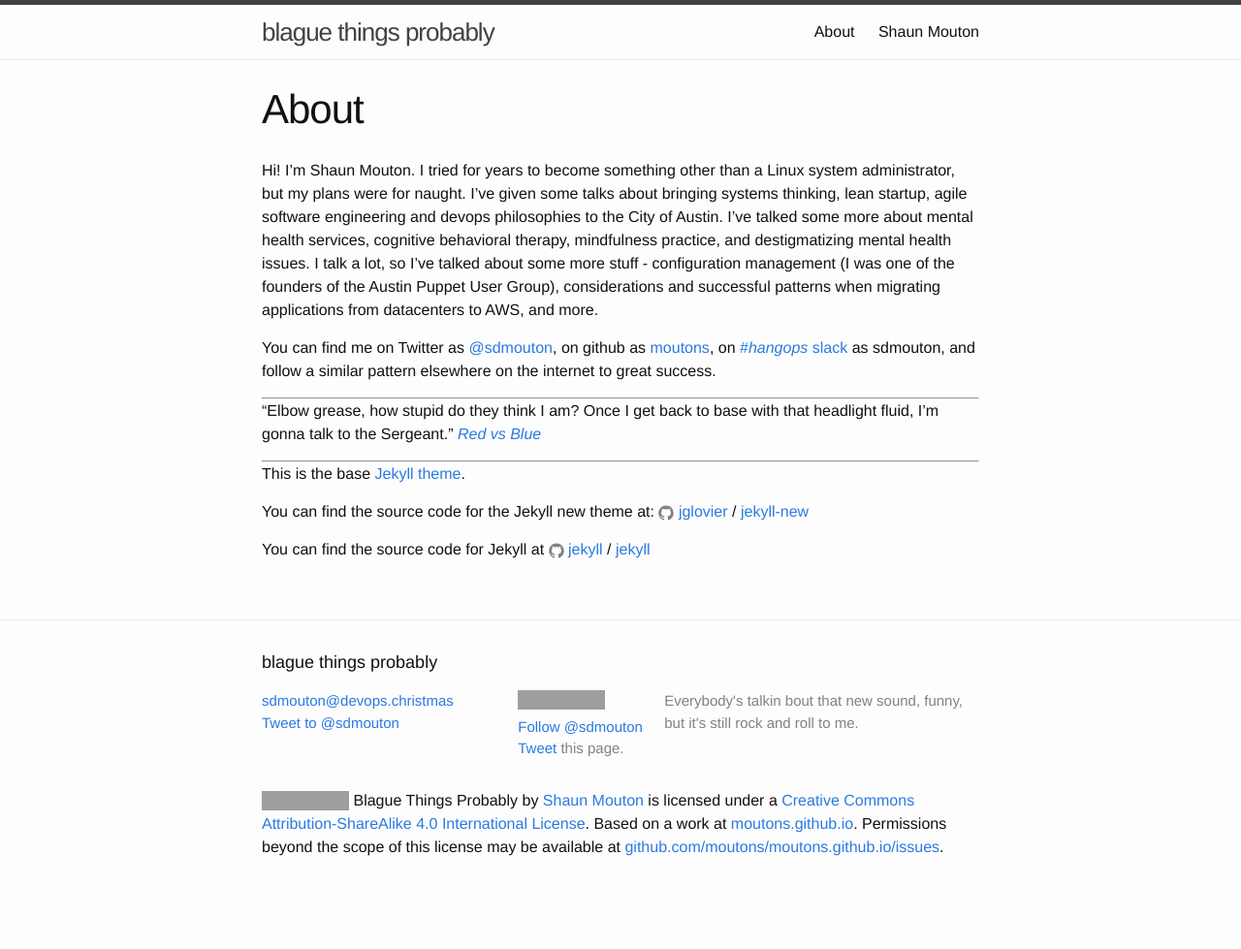
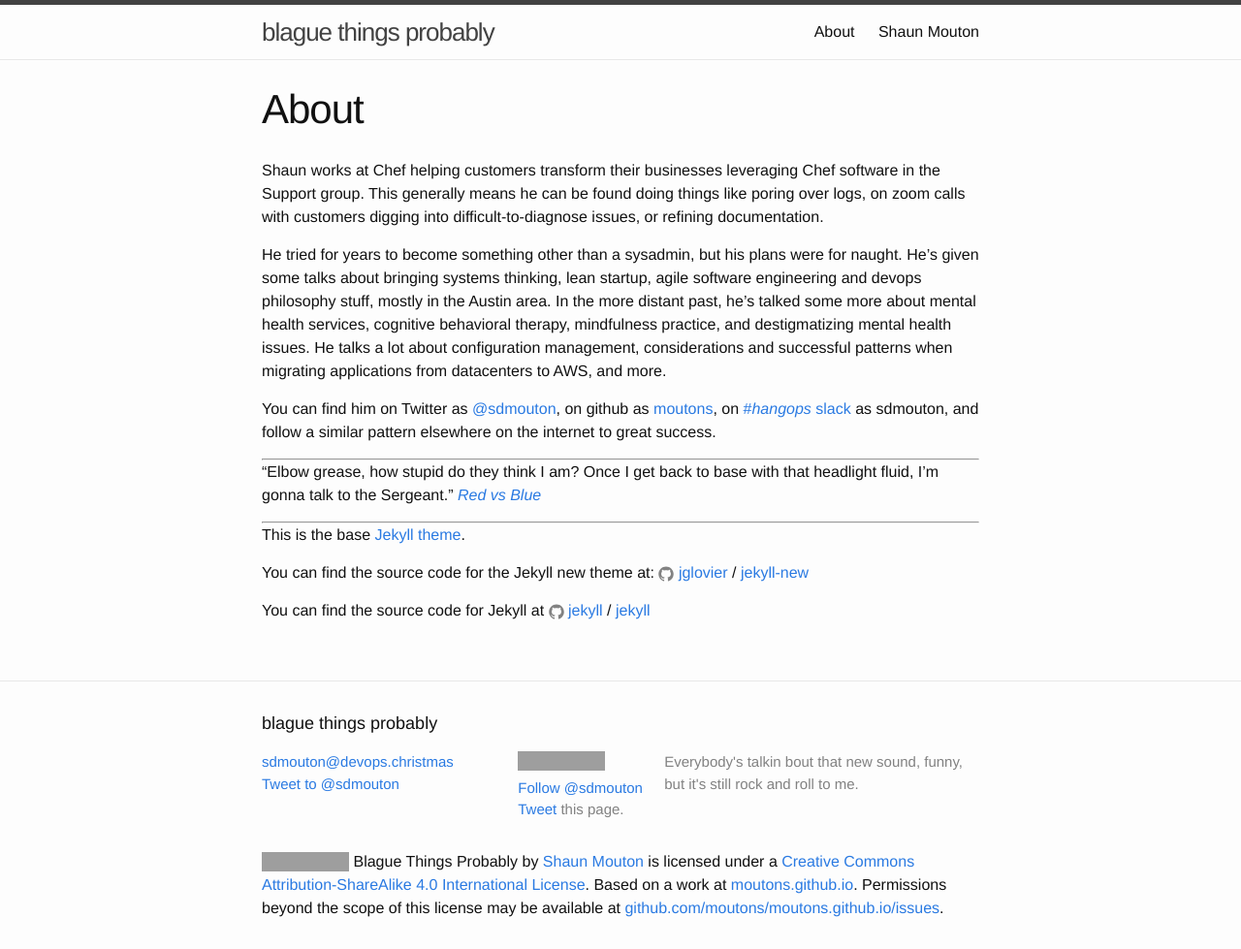
Before and after one commit to moutons/moutons.github.io, a Jekyll site: the page built from about.md, in a window 1280 px wide. Shown: the whole page at 97% size. Built offline with Jekyll 4.4.1, drawn with Linux system fonts in a browser that asks for light colours; comment, search, counter and statistics services are not loaded; before the commit the page ends 916 px from its top, so only the background shows below that; grey boxes are pictures that could not be loaded.

Commit message:
mmmm updates

```diff
--- a/about.md
+++ b/about.md
@@ -4,9 +4,11 @@
 permalink: /about/
 ---
 
-Hi! I'm Shaun Mouton. I tried for years to become something other than a Linux system administrator, but my plans were for naught. I've given some talks about bringing systems thinking, lean startup, agile software engineering and devops philosophies to the City of Austin. I've talked some more about mental health services, cognitive behavioral therapy, mindfulness practice, and destigmatizing mental health issues. I talk a lot, so I've talked about some more stuff - configuration management (I was one of the founders of the Austin Puppet User Group), considerations and successful patterns when migrating applications from datacenters to AWS, and more.
+Shaun works at Chef helping customers transform their businesses leveraging Chef software in the Support group. This generally means he can be found doing things like poring over logs, on zoom calls with customers digging into difficult-to-diagnose issues, or refining documentation.
 
-You can find me on Twitter as [@sdmouton](https://twitter.com/sdmouton), on github as [moutons](https://github.com/moutons), on [#_hangops_ slack](http://signup.hangops.com/) as sdmouton, and follow a similar pattern elsewhere on the internet to great success.
+He tried for years to become something other than a sysadmin, but his plans were for naught. He's given some talks about bringing systems thinking, lean startup, agile software engineering and devops philosophy stuff, mostly in the Austin area. In the more distant past, he's talked some more about mental health services, cognitive behavioral therapy, mindfulness practice, and destigmatizing mental health issues. He talks a lot about configuration management, considerations and successful patterns when migrating applications from datacenters to AWS, and more.
+
+You can find him on Twitter as [@sdmouton](https://twitter.com/sdmouton), on github as [moutons](https://github.com/moutons), on [#_hangops_ slack](http://signup.hangops.com/) as sdmouton, and follow a similar pattern elsewhere on the internet to great success.
 
 ---
 
```
Also changed, not shown: resume.md (+1 -1 lines).
